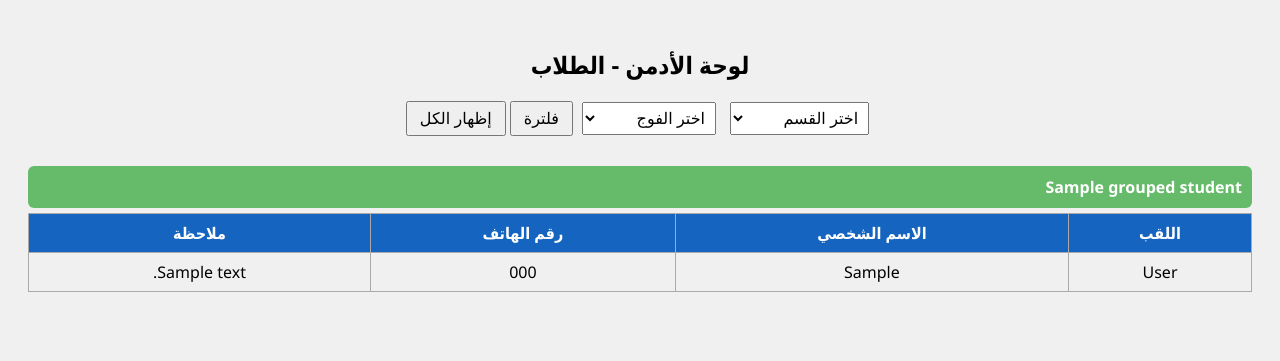
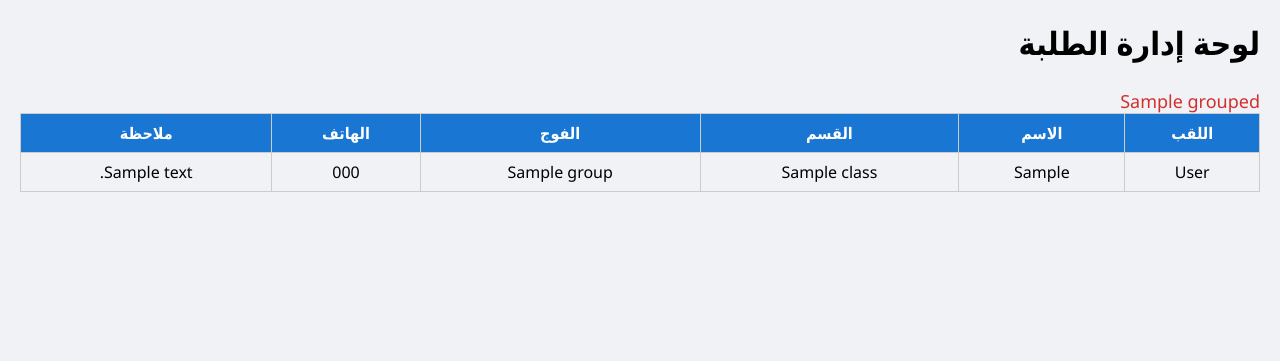
Before and after one commit to hocinebno3131-source/students_app, a Flask app: template templates/admin.html in a window 1280 px wide. Shown: the top 361 px of the page. Run offline with Flask 3, Linux system fonts and the light colour scheme; the template is opened without the code that fills it: most values are stand-ins (such as "Sample title", 1, 10 or a date in 2020).

Commit message:
Update admin.html

```diff
--- a/templates/admin.html
+++ b/templates/admin.html
@@ -4,68 +4,40 @@
     <meta charset="UTF-8">
     <title>لوحة الأدمن</title>
     <style>
-        body { font-family: "Segoe UI", Tahoma, Arial; background: #f0f0f0; padding: 20px; }
-        h2 { text-align: center; margin-bottom: 20px; }
-
-        form { text-align: center; margin-bottom: 30px; }
-        select { padding: 6px; margin: 0 5px; font-size: 16px; }
-        button { padding: 6px 12px; font-size: 16px; cursor: pointer; }
-
-        table { width: 100%; border-collapse: collapse; margin-bottom: 40px; }
-        th, td { border: 1px solid #aaa; padding: 8px; text-align: center; }
-        th { background: #1565c0; color: white; }
-
-        .group-title { padding: 10px; font-weight: bold; color: white; margin-bottom: 5px; border-radius: 6px; }
-        .group1 { background: #42a5f5; }
-        .group2 { background: #66bb6a; }
-        .group-container { margin-bottom: 50px; }
+        body { font-family: "Segoe UI", Tahoma, Arial; background: #f0f2f5; margin: 20px; }
+        h2 { color: #1565c0; margin-bottom: 15px; }
+        table { width: 100%; border-collapse: collapse; margin-bottom: 30px; }
+        th, td { border: 1px solid #ccc; padding: 8px; text-align: center; }
+        th { background: #1976d2; color: white; }
+        .group-title { font-size: 18px; margin-top: 25px; color: #d32f2f; }
     </style>
 </head>
 <body>
-    <h2>لوحة الأدمن - الطلاب</h2>
+    <h1>لوحة إدارة الطلبة</h1>
 
-    <!-- فلتر القسم والفوج -->
-    <form method="get" action="/admin">
-        <select name="class">
-            <option value="">اختر القسم</option>
-            {% for c in classes %}
-                <option value="{{ c }}" {% if c == selected_class %}selected{% endif %}>{{ c }}</option>
-            {% endfor %}
-        </select>
-
-        <select name="group">
-            <option value="">اختر الفوج</option>
-            {% for g in groups %}
-                <option value="{{ g }}" {% if g == selected_group %}selected{% endif %}>{{ g }}</option>
-            {% endfor %}
-        </select>
-
-        <button type="submit">فلترة</button>
-        <a href="/admin"><button type="button">إظهار الكل</button></a>
-    </form>
-
-    <!-- عرض الجداول -->
-    {% for group_name, students in grouped_students.items() %}
-        <div class="group-container">
-            {% set color_class = "group1" if "الفوج1" in group_name else "group2" %}
-            <div class="group-title {{ color_class }}">{{ group_name }}</div>
+    {% for group_name, students in grouped.items() %}
+        <div class="group-title">{{ group_name }}</div>
         <table>
             <tr>
                 <th>اللقب</th>
-                    <th>الاسم الشخصي</th>
-                    <th>رقم الهاتف</th>
+                <th>الاسم</th>
+                <th>القسم</th>
+                <th>الفوج</th>
+                <th>الهاتف</th>
                 <th>ملاحظة</th>
             </tr>
             {% for student in students %}
             <tr>
                 <td>{{ student['last_name'] }}</td>
                 <td>{{ student['first_name'] }}</td>
+                <td>{{ student['class'] }}</td>
+                <td>{{ student['group'] }}</td>
                 <td>{{ student['phone'] }}</td>
                 <td>{{ student['note'] }}</td>
             </tr>
             {% endfor %}
         </table>
-        </div>
     {% endfor %}
+
 </body>
 </html>
```
Lines whose indentation alone changed are shown as unchanged.
